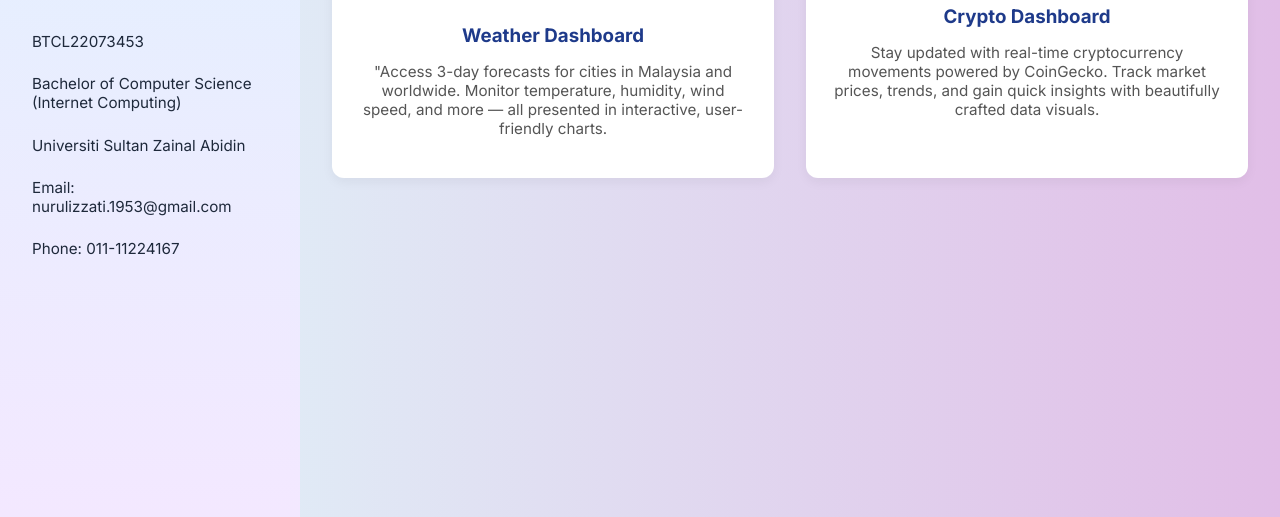
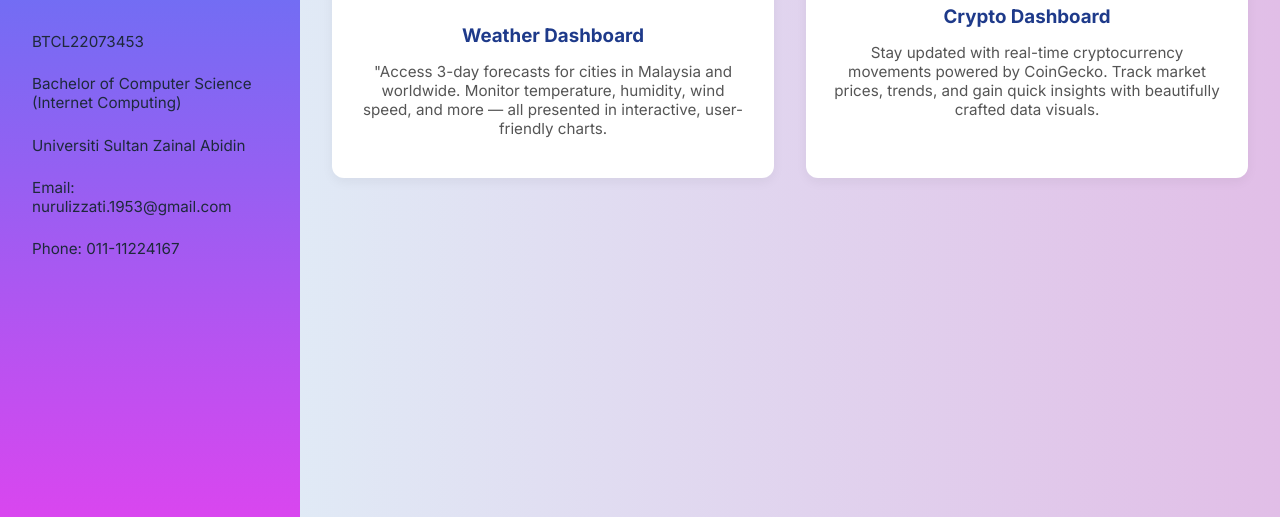
Before and after one commit to izzati073453/dashboard-project, a plain HTML site: page index.html in a window 1280 px wide. Shown: the part 283-800 px from the top of the page. Drawn offline with Linux system fonts and the light colour scheme.

Commit message:
main page updated

```diff
--- a/index.html
+++ b/index.html
@@ -20,7 +20,7 @@
 
     .sidebar {
       /* Updated gradient background to match right panel */
-      background: linear-gradient(to bottom, #e0f2fe, #f3e8ff);
+     background: linear-gradient(to bottom, #3b82f6, #d946ef);
       color: #1e293b;
       padding: 2rem;
       width: 300px;
```
